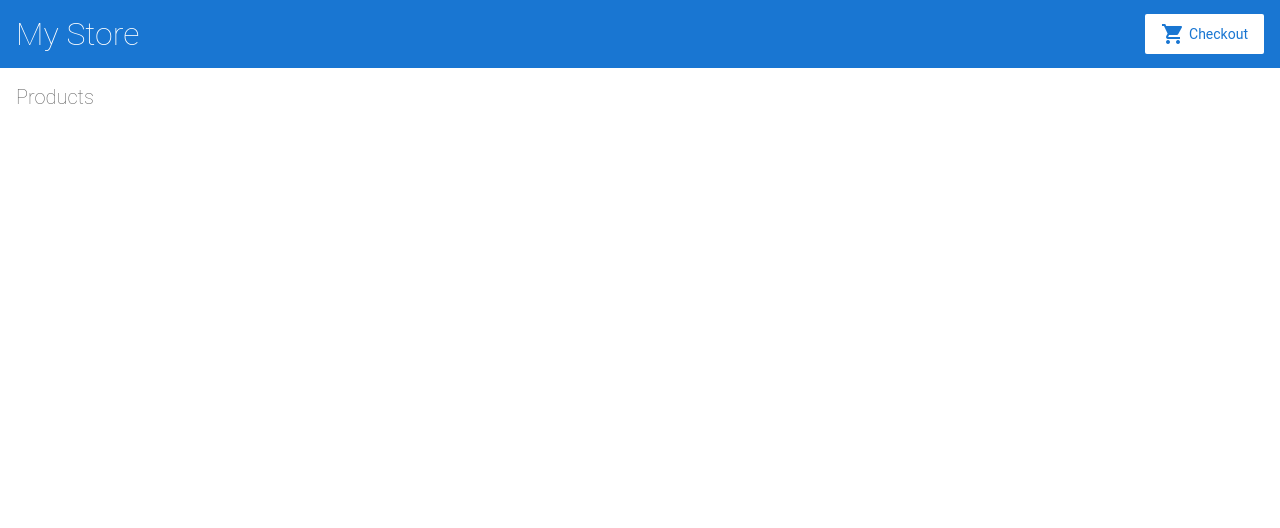
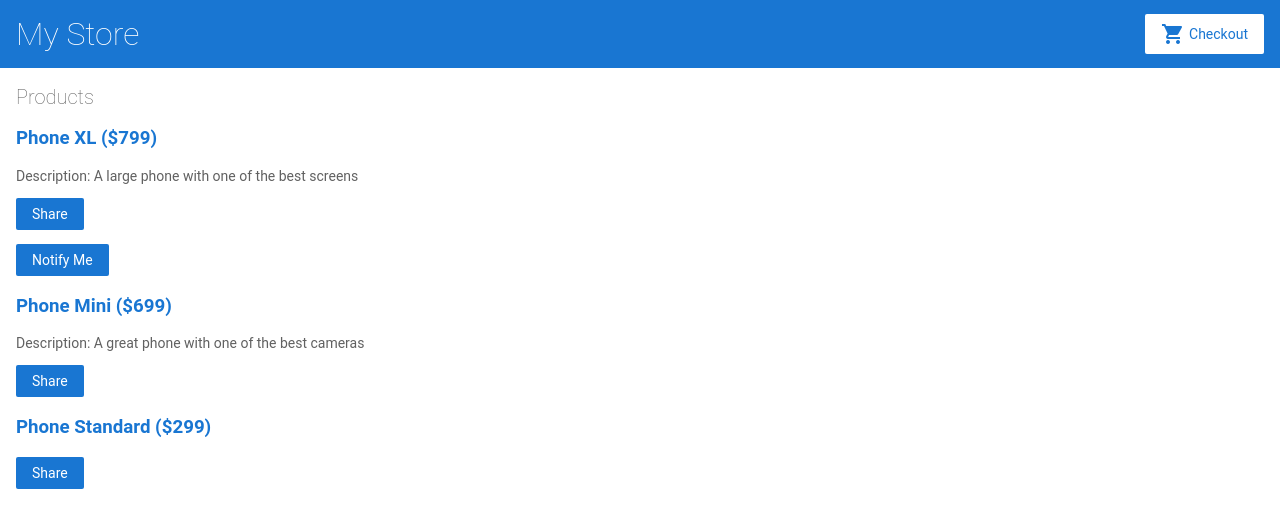
Before and after one commit to brendn/angular-experiments, an Angular app: page / in a window 1280 px wide. Shown: the top 528 px of the page. Built offline with nearby package versions, Linux system fonts and the light colour scheme.

Commit message:
3 files modified, 4 added

```diff
--- a/src/app/app.module.ts
+++ b/src/app/app.module.ts
@@ -6,6 +6,7 @@
 import { AppComponent } from './app.component';
 import { TopBarComponent } from './top-bar/top-bar.component';
 import { ProductListComponent } from './product-list/product-list.component';
+import { ProductAlertsComponent } from './product-alerts/product-alerts.component';
 
 @NgModule({
   imports: [
@@ -18,7 +19,8 @@
   declarations: [
     AppComponent,
     TopBarComponent,
-    ProductListComponent
+    ProductListComponent,
+    ProductAlertsComponent
   ],
   bootstrap: [
     AppComponent
--- /dev/null
+++ b/src/app/product-alerts/product-alerts.component.html
@@ -0,0 +1,3 @@
+<p *ngIf="product && product.price > 700">
+  <button type="button" (click)="notify.emit()">Notify Me</button>
+</p>
--- a/src/app/product-list/product-list.component.html
+++ b/src/app/product-list/product-list.component.html
@@ -1,5 +1,19 @@
 <h2>Products</h2>
+<div *ngFor="let product of products">
+  <h3>
+    <a [title]="product.name + ' details'">
+      {{ product.name }} (${{ product.price }})
+    </a>
+  </h3>
+  <p *ngIf="product.description">Description: {{ product.description }}</p>
 
+  <button type="button" (click)="share()">Share</button>
+
+  <app-product-alerts
+    [product]="product"
+    (notify)="onNotify()"
+  ></app-product-alerts>
+</div>
 
 <!--
 Copyright Google LLC. All Rights Reserved.
--- a/src/app/product-list/product-list.component.ts
+++ b/src/app/product-list/product-list.component.ts
@@ -5,16 +5,19 @@
 @Component({
   selector: 'app-product-list',
   templateUrl: './product-list.component.html',
-  styleUrls: ['./product-list.component.css']
+  styleUrls: ['./product-list.component.css'],
 })
 export class ProductListComponent {
-  products = products;
+  products = [...products];
 
   share() {
     window.alert('The product has been shared!');
   }
+
+  onNotify() {
+    window.alert('You will be notified when the product goes on sale');
+  }
 }
-
 
 /*
 Copyright Google LLC. All Rights Reserved.
```
Also changed, not shown: src/app/product-alerts/product-alerts.component.ts (added, +12 -0 lines), src/app/product-alerts/product-alerts.component.css (added), 1 other file (tests, documents, lock files or other folders).
